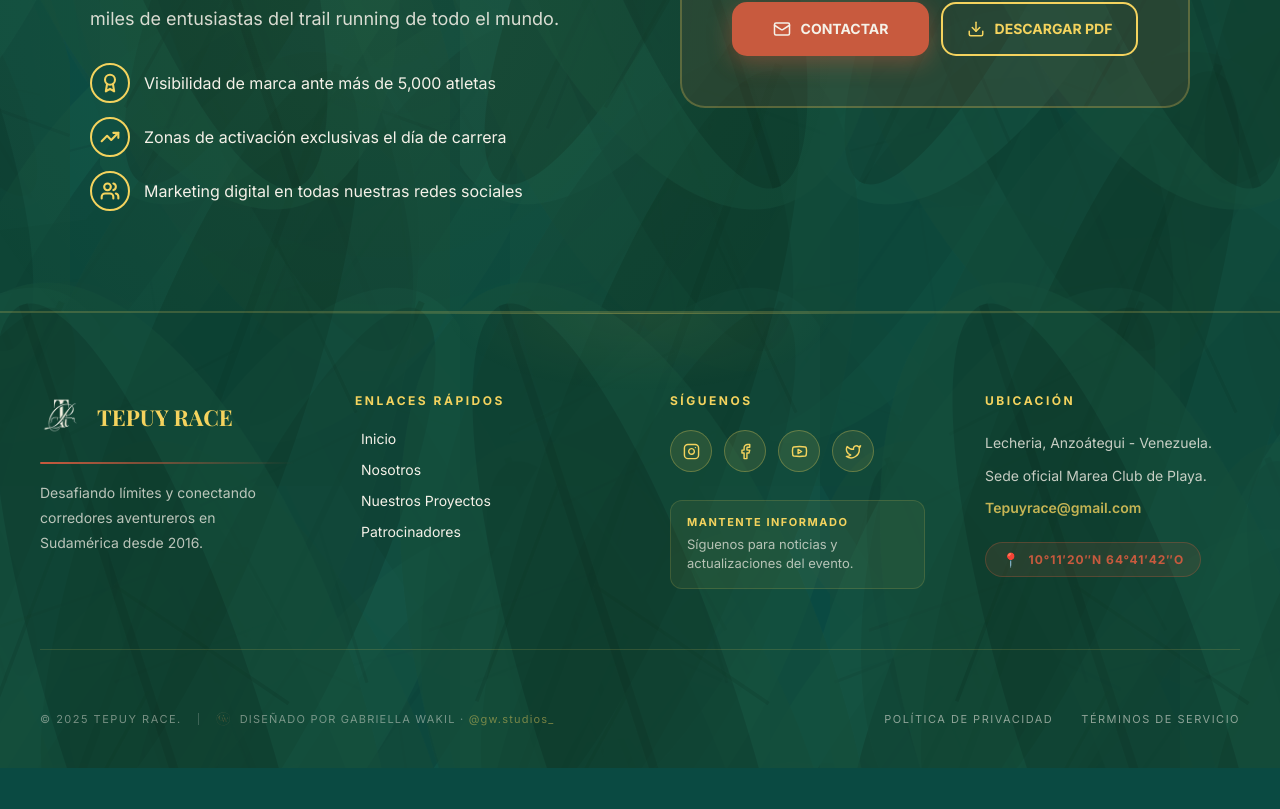
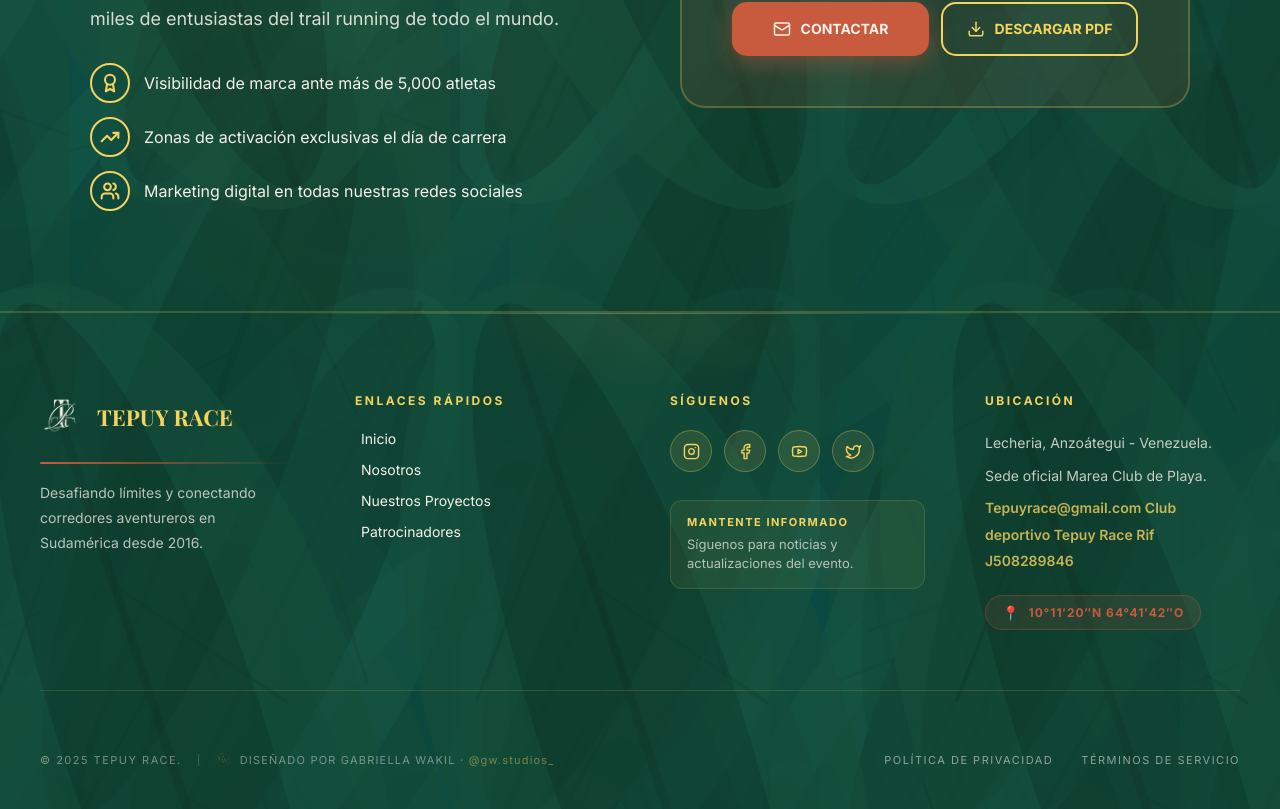
Before and after one commit to gabywakil/tepuy-race, a React (Vite) app: page /#/sponsors in a window 1280 px wide. Shown: the part 2634-3443 px from the top of the page. Before the commit the page ends 3402 px from the top, so only its background shows below. Built offline with nearby package versions, Linux system fonts and the light colour scheme; a web font is replaced by a local one.

Commit message:
Update Footer.jsx

```diff
--- a/src/components/Footer.jsx
+++ b/src/components/Footer.jsx
@@ -283,6 +283,8 @@ const Footer = () => {
 <p style={{ margin: '0 0 6px 0' }}>Sede oficial Marea Club de Playa. </p>
               <p style={{ margin: '0 0 20px 0', color: '#f4d35e', fontWeight: '600', opacity: 1 }}>
                 Tepuyrace@gmail.com
+                Club deportivo Tepuy Race
+                Rif J508289846
               </p>
             </div>
 
```
